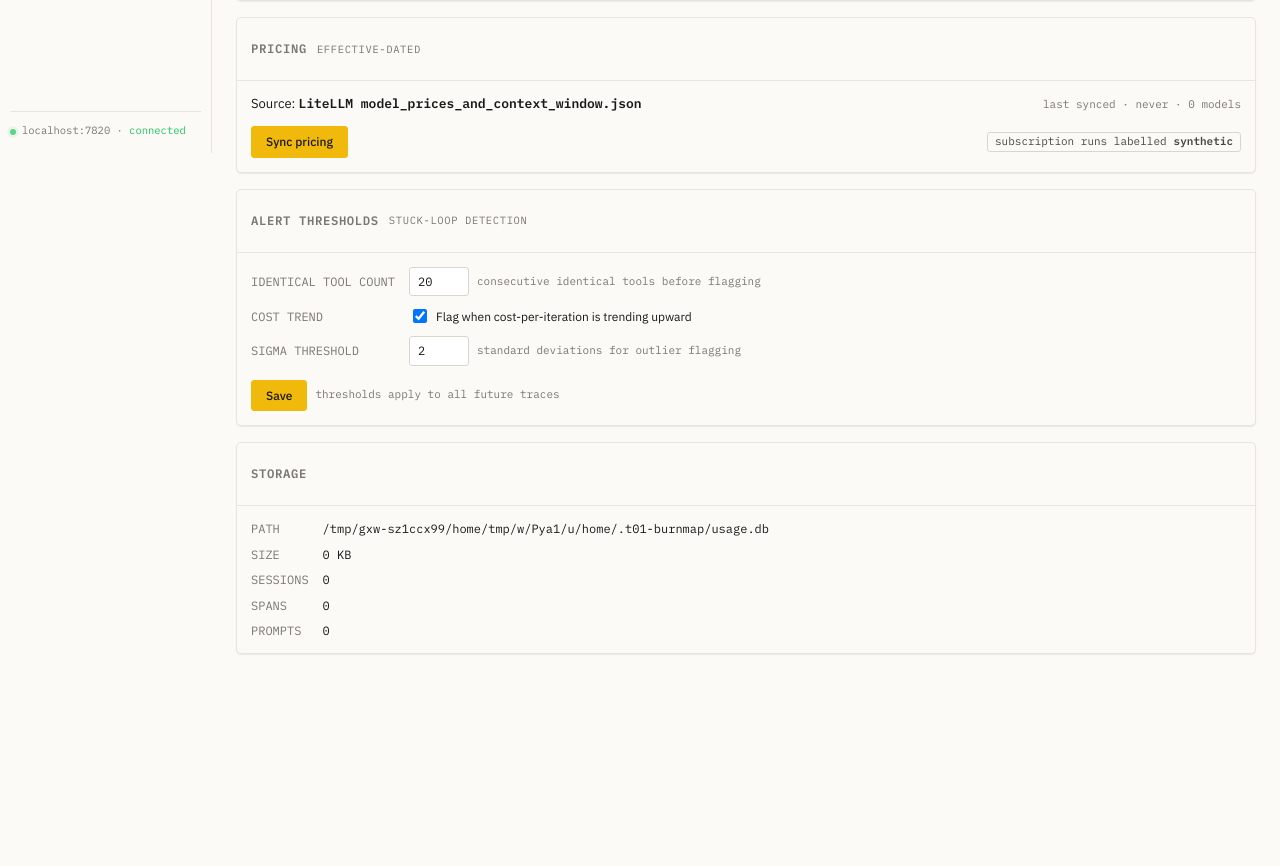
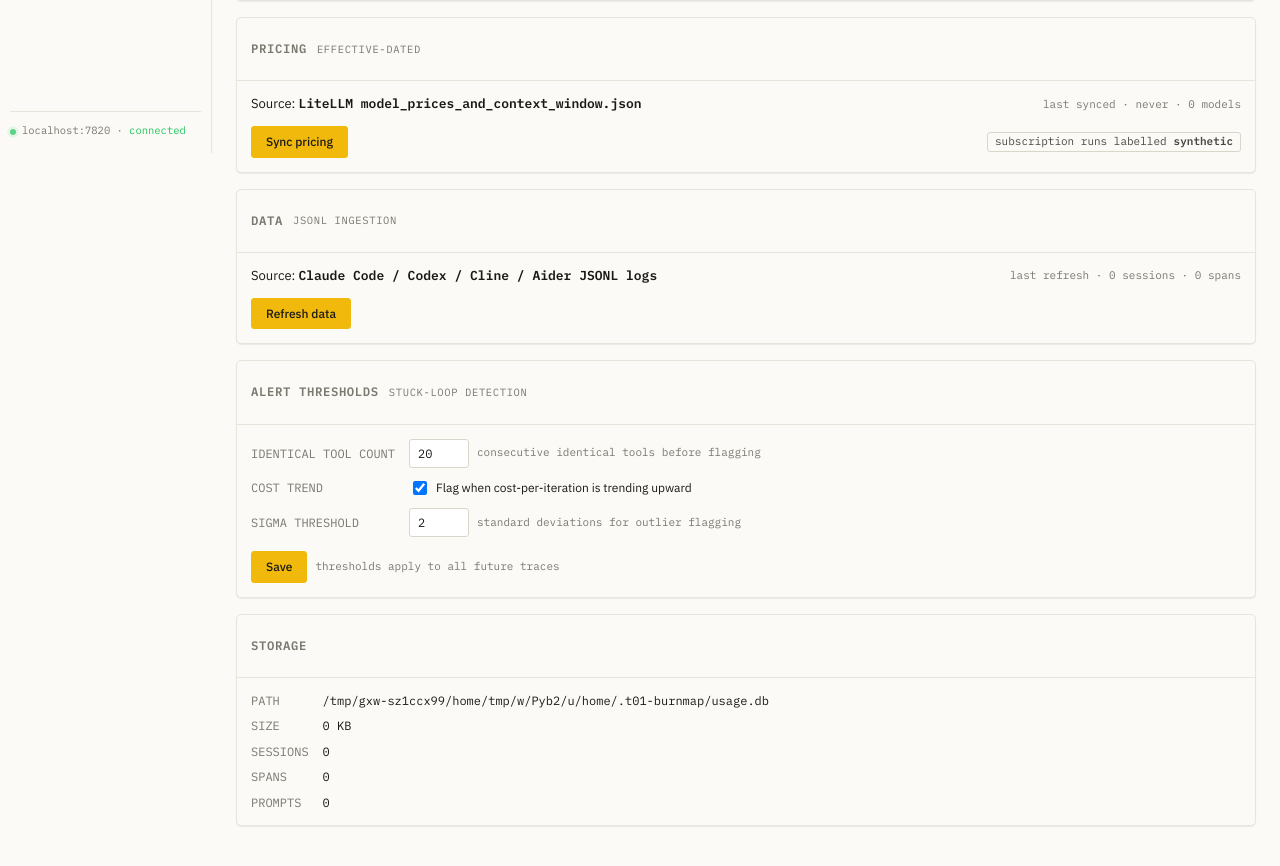
Before and after one commit to t01buddy/t01-burnmap, a FastAPI app: page /settings in a window 1280 px wide. Shown: the part 647-1513 px from the top of the page. Before the commit the page ends 1302 px from the top, so only its background shows below. Run offline with FastAPI, Linux system fonts and the light colour scheme; data that the repository does not hold is empty; some libraries are stand-ins or nearby versions.

Commit message:
feat(ui): add Refresh data button on Settings to trigger backfill (#119)
Closes #118

Co-authored-by: t01buddy <t01buddy@users.noreply.github.com>
Co-authored-by: Claude Sonnet 4.6 <noreply@anthropic.com>

```diff
--- a/burnmap/templates/pages/settings.html
+++ b/burnmap/templates/pages/settings.html
@@ -115,6 +115,26 @@
         </div>
       </div>
 
+      <!-- Data -->
+      <div class="card" style="margin-bottom:16px">
+        <div class="card__h">
+          <h3>Data</h3>
+          <span class="meta">JSONL ingestion</span>
+        </div>
+        <div class="card__body">
+          <div class="row">
+            <span>Source: <b class="mono">Claude Code / Codex / Cline / Aider JSONL logs</b></span>
+            <span class="spacer"></span>
+            <span class="mono muted" style="font-size:11px"
+              x-text="backfill ? 'last refresh · ' + backfill.sessions_ingested + ' sessions · ' + backfill.spans_ingested + ' spans' : ''">
+            </span>
+          </div>
+          <div class="row" style="margin-top:12px;gap:8px">
+            <button class="btn btn--primary" @click="refreshData($event)">Refresh data</button>
+          </div>
+        </div>
+      </div>
+
       <!-- Alert thresholds -->
       <div class="card" style="margin-bottom:16px">
         <div class="card__h">
@@ -188,6 +208,7 @@ function settingsPage() {
     storage: null,
     providers: [],
     pricing: null,
+    backfill: null,
     selectedMode: 'preview',
     thresholds: { tool_count: 20, cost_trend: true, sigma: 2 },
     contentModes: [
@@ -207,14 +228,16 @@ function settingsPage() {
         } catch { return null; }
       };
       try {
-        const [stor, prov, price] = await Promise.all([
+        const [stor, prov, price, bf] = await Promise.all([
           safeJson('/api/settings/storage'),
           safeJson('/api/settings/providers'),
           safeJson('/api/settings/pricing'),
+          safeJson('/api/backfill'),
         ]);
         this.storage = stor;
         this.providers = (prov && prov.providers) || [];
         this.pricing = price;
+        this.backfill = bf;
       } finally {
         this.loading = false;
       }
@@ -252,6 +275,27 @@ function settingsPage() {
       }
     },
 
+    async refreshData(event) {
+      const btn = event.target;
+      btn.disabled = true;
+      btn.textContent = 'Refreshing…';
+      try {
+        const r = await fetch('/api/backfill/run', { method: 'POST' });
+        if (r.ok) {
+          const data = await r.json();
+          await this.load();
+          btn.textContent = 'Refresh data';
+          console.log('Refreshed', data.spans_ingested, 'new spans');
+        } else {
+          const msg = await r.text().catch(() => r.status);
+          btn.textContent = 'Error — retry';
+          console.error('refreshData failed:', msg);
+        }
+      } finally {
+        btn.disabled = false;
+      }
+    },
+
     saveThresholds() {
       console.log('save thresholds:', this.thresholds);
     },
```
